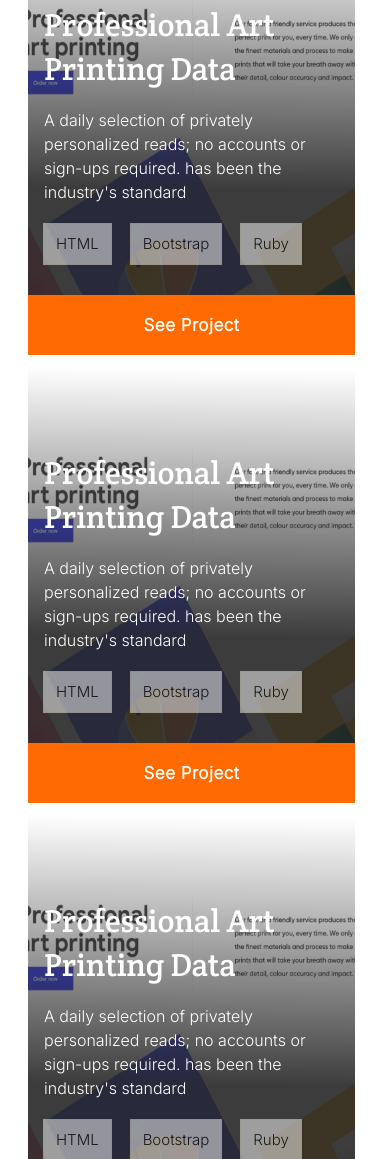
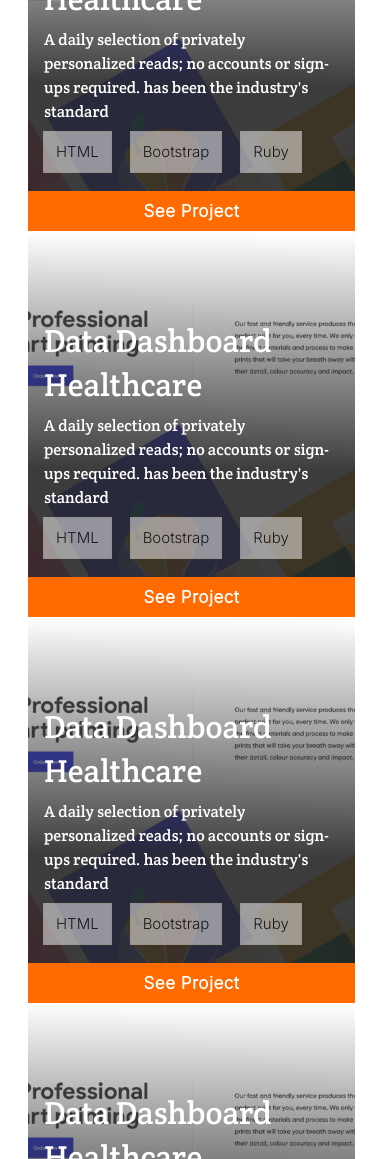
Before and after one commit to Wahaj-Ali/Portfolio-Desktop-Version, a plain HTML site: page index.html in a window 390 px wide. Shown: the part 1934-3093 px from the top of the page. Drawn offline with Linux system fonts and the light colour scheme.

Commit message:
Removed unnecessary code from index html as required by the reviewer
in this commit
- used single code for both mobile and desktop versions by removing code from index.html and using media query for the remaining code.

```diff
--- a/index.html
+++ b/index.html
@@ -74,6 +74,8 @@
                         <li id="lang3">Ruby</li>
                     </ul>
                 </article>
+                <button type="submit" class="checkout-button" id="projects-btn2" name="checkout-button" enable="disabled">See
+                    Project</button>
         </section>
         <section class="project" id="prcjt2">
             <h3 class="project_descp1">Data Dashboard Healthcare</h3>
@@ -86,6 +88,8 @@
                         <li id="lang3">Ruby</li>
                     </ul>
                 </article>
+                <button type="submit" class="checkout-button" id="projects-btn2" name="checkout-button" enable="disabled">See
+                    Project</button>
         </section>
         <section class="project" id="prcjt3">
             <h3 class="project_descp1">Data Dashboard Healthcare</h3>
@@ -98,6 +102,8 @@
                         <li id="lang3">Ruby</li>
                     </ul>
                 </article>
+                <button type="submit" class="checkout-button" id="projects-btn2" name="checkout-button" enable="disabled">See
+                    Project</button>
         </section>
         <section class="project" id="prcjt4">
             <h3 class="project_descp1">Data Dashboard Healthcare</h3>
@@ -110,6 +116,8 @@
                         <li id="lang3">Ruby</li>
                     </ul>
                 </article>
+                <button type="submit" class="checkout-button" id="projects-btn2" name="checkout-button" enable="disabled">See
+                    Project</button>
         </section>
         <section class="project" id="prcjt5">
             <h3 class="project_descp1">Data Dashboard Healthcare</h3>
@@ -122,6 +130,8 @@
                         <li id="lang3">Ruby</li>
                     </ul>
                 </article>
+                <button type="submit" class="checkout-button" id="projects-btn2" name="checkout-button" enable="disabled">See
+                    Project</button>
         </section>
         <section class="project" id="prcjt6">
             <h3 class="project_descp1">Data Dashboard Healthcare</h3>
@@ -134,97 +144,10 @@
                         <li id="lang3">Ruby</li>
                     </ul>
                 </article>
+                <button type="submit" class="checkout-button" id="projects-btn2" name="checkout-button" enable="disabled">See
+                    Project</button>
         </section>
     </section>
-
-
-<!-- mobile projects section  -->
-    <section class="works">
-        <h3 id="wors_descp">Professional Art Printing Data</h3>
-        <p id="work_detail">A daily selection of privately personalized reads; no accounts or sign-ups required. has
-            been the industry's standard</p>
-        <article class="lang_container_2">
-            <ul style="list-style-type:none;" class="list">
-                <li id="lang1">HTML</li>
-                <li id="lang2">Bootstrap</li>
-                <li id="lang3">Ruby</li>
-            </ul>
-        </article>
-        <button type="submit" class="checkout-button" id="projects-btn2" name="checkout-button" enable="disabled">See
-            Project</button>
-    </section>
-    <section class="works">
-        <p id="wors_descp">Professional Art Printing Data</p>
-        <p id="work_detail">A daily selection of privately personalized reads; no accounts or sign-ups required. has
-            been the industry's standard</p>
-        <article class="lang_container_2">
-            <ul style="list-style-type:none;" class="list">
-                <li id="lang1">HTML</li>
-                <li id="lang2">Bootstrap</li>
-                <li id="lang3">Ruby</li>
-            </ul style="list-style-type:none;">
-        </article>
-        <button type="submit" class="checkout-button" id="projects-btn2" name="checkout-button" enable="disabled">See
-            Project</button>
-    </section>
-    <section class="works">
-        <h3 id="wors_descp">Professional Art Printing Data</h3>
-        <p id="work_detail">A daily selection of privately personalized reads; no accounts or sign-ups required. has
-            been the industry's standard</p>
-        <article class="lang_container_2">
-            <ul style="list-style-type:none;" class="list">
-                <li id="lang1">HTML</li>
-                <li id="lang2">Bootstrap</li>
-                <li id="lang3">Ruby</li>
-            </ul>
-        </article>
-        <button type="submit" class="checkout-button" id="projects-btn2" name="checkout-button" enable="disabled">See
-            Project</button>
-    </section>
-    <section class="works">
-        <h3 id="wors_descp">Professional Art Printing Data</h3>
-        <p id="work_detail">A daily selection of privately personalized reads; no accounts or sign-ups required. has
-            been the industry's standard</p>
-        <article class="lang_container_2">
-            <ul style="list-style-type:none;" class="list">
-                <li id="lang1">HTML</li>
-                <li id="lang2">Bootstrap</li>
-                <li id="lang3">Ruby</li>
-            </ul>
-        </article>
-        <button type="submit" class="checkout-button" id="projects-btn2" name="checkout-button" enable="disabled">See
-            Project</button>
-    </section>
-    <section class="works">
-        <h3 id="wors_descp">Professional Art Printing Data</h3>
-        <p id="work_detail">A daily selection of privately personalized reads; no accounts or sign-ups required. has
-            been the industry's standard</p>
-        <article class="lang_container_2">
-            <ul style="list-style-type:none;" class="list">
-                <li id="lang1">HTML</li>
-                <li id="lang2">Bootstrap</li>
-                <li id="lang3">Ruby</li>
-            </ul>
-        </article>
-        <button type="submit" class="checkout-button" id="projects-btn2" name="checkout-button" enable="disabled">See
-            Project</button>
-    </section>
-    <section class="works">
-        <h3 id="wors_descp">Professional Art Printing Data</h3>
-        <p id="work_detail">A daily selection of privately personalized reads; no accounts or sign-ups required. has
-            been the industry's standard</p>
-        <article class="lang_container_2">
-            <ul style="list-style-type:none;" class="list">
-                <li id="lang1">HTML</li>
-                <li id="lang2">Bootstrap</li>
-                <li id="lang3">Ruby</li>
-            </ul>
-        </article>
-        <button type="submit" class="checkout-button" id="projects-btn2" name="checkout-button" enable="disabled">See
-            Project</button>
-    </section>
-    <!-- mobile projects section end  -->
-
     <section class="about_me">
         <h2 id="about_text">About Me</h2>
         <p id="intro_aboutme">Hello I’m a software developer! I can help you build a product , feature or website Look
--- a/styles.css
+++ b/styles.css
@@ -1,4 +1,3 @@
-
 body {
   overflow-x: hidden;
   overflow-y: scroll;
@@ -329,15 +328,19 @@ h3#greetings {
 }
 
 #projects-btn2 {
-  width: auto;
+  width: 327px;
   display: flex;
   justify-content: center;
   font-style: normal;
   font-weight: 700;
   font-size: 17px;
   line-height: 24px;
-  height: 60px;
+  height: 40px;
   margin-top: 14px;
+  text-align: center;
+  letter-spacing: 0.03em;
+  position: relative;
+  top: 10px;
 }
 
 .about_me {
@@ -559,6 +562,52 @@ h3#greetings {
   display: none;
 }
 
+.desktop_projects {
+  display: grid;
+  align-items: center;
+  width: 375px;
+  margin: 0px 20px;
+}
+
+.project_descp1 {
+  width: 295px;
+  height: 81px;
+  font-weight: 400;
+  font-size: 32px;
+  line-height: 44px;
+  color: #fff;
+  font-family: 'Crete Round', serif;
+  position: relative;
+  top: 56px;
+  left: 16px;
+}
+
+.project_detail {
+  width: 295px;
+  height: 87px;
+  font-weight: 400;
+  font-size: 16px;
+  line-height: 24px;
+  color: #fff;
+  font-family: 'Crete Round', serif;
+  position: relative;
+  top: 38px;
+  left: 16px;
+}
+
+.lang_container_2 {
+  position: relative;
+  top: 22px;
+}
+
+.project {
+  background-image: url(/attributes/work-image-1.png);
+  background-repeat: round;
+  width: 327px;
+  height: 386px;
+  position: relative;
+}
+
 @media only screen and (min-width: 769px) {
   body {
     background-color: #e5e5e5;
@@ -638,6 +687,10 @@ h3#greetings {
     line-height: 82px;
     width: 466px;
     height: 160px;
+  }
+
+  #projects-btn2 {
+    display: none;
   }
 
   #intro1 {
@@ -960,8 +1013,8 @@ h3#greetings {
   }
 }
 
-@media only screen and (min-width: 321px) and (max-width: 768px) {
+/* @media only screen and (min-width: 321px) and (max-width: 768px) {
   .desktop_projects {
     display: none;
   }
-}
+} */
```
